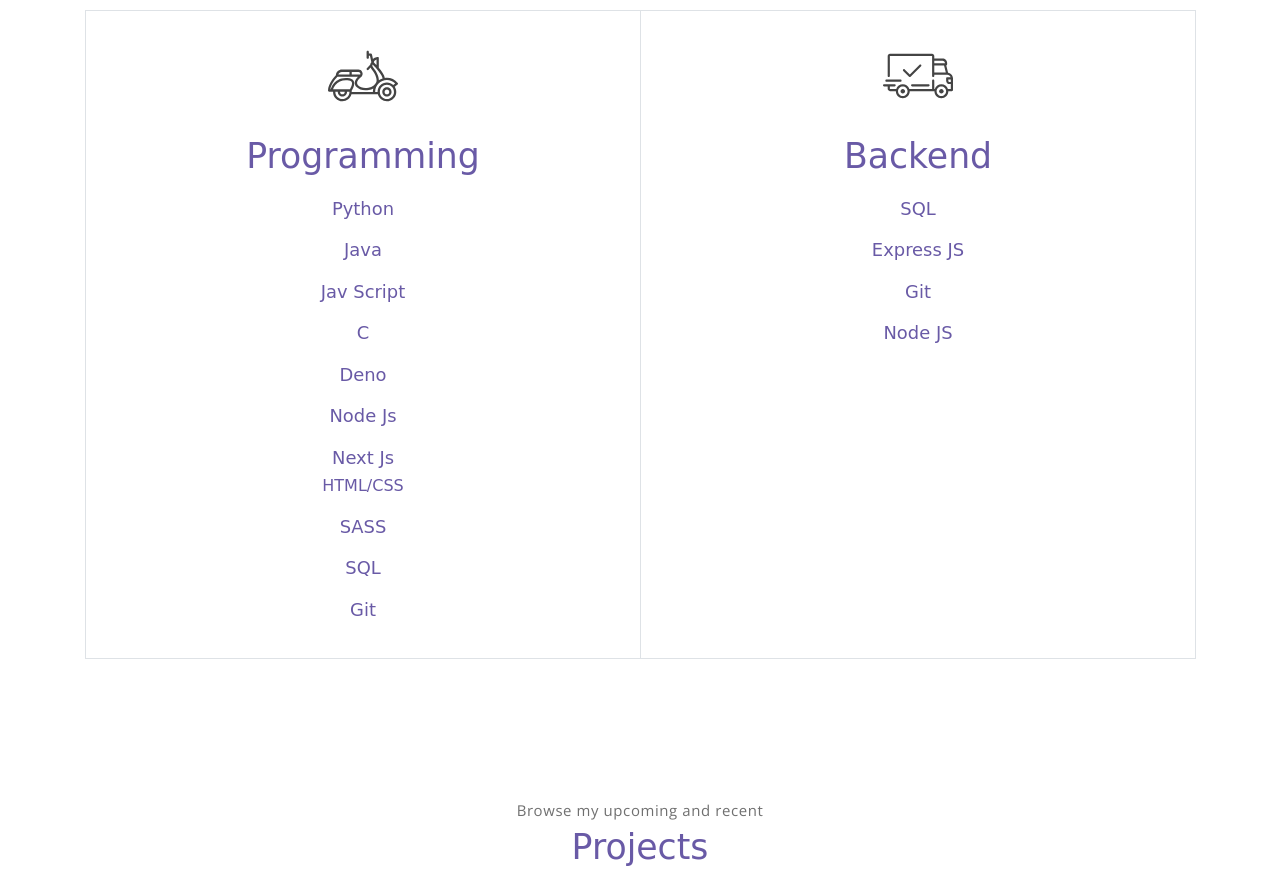
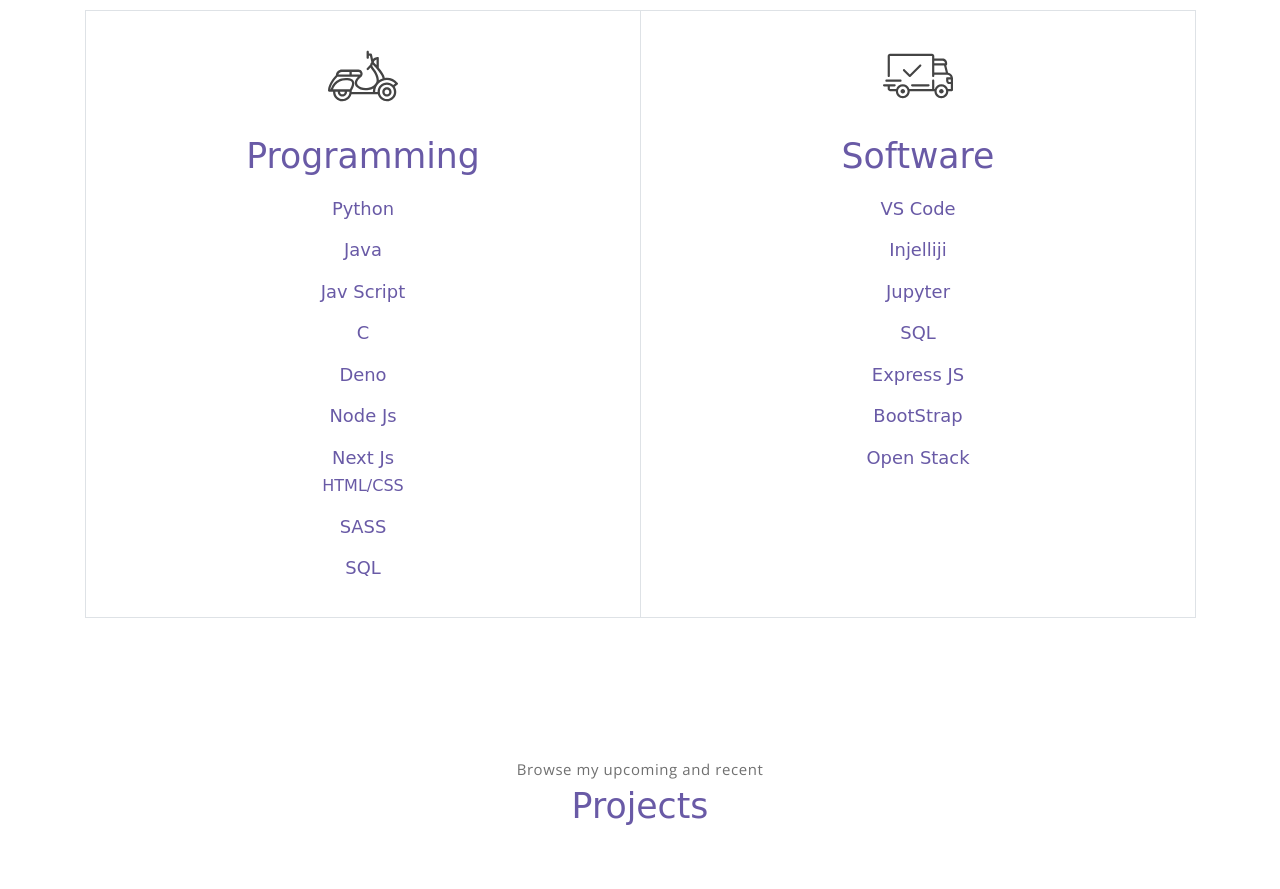
Before and after one commit to mennacode/Landing-Page, a plain HTML site: page index.html in a window 1280 px wide. Shown: the part 1340-2229 px from the top of the page. Drawn offline with nearby package versions, Linux system fonts and the light colour scheme; a web font is replaced by a local one.

Commit message:
Update index.html

```diff
--- a/index.html
+++ b/index.html
@@ -129,7 +129,6 @@
                             <h6 class="testimonial-card-title">HTML/CSS</h6>
                             <h6 class="testimonial-card-title">SASS</h6>
                             <h6 class="testimonial-card-title">SQL</h6>
-                            <h6 class="testimonial-card-title">Git</h6>
 
                         </div>
                     </div>
@@ -141,14 +140,20 @@
                             alt="Download free bootstrap 4 landing page, free boootstrap 4 templates, Download free bootstrap 4.1 landing page, free boootstrap 4.1.1 templates, meyawo Landing page">
                     </div>
                     <div class="pricing-card-body">
-                        <h6 class="pricing-card-title">Backend</h6>
+                        <h6 class="pricing-card-title">Software</h6>
                         <div class="pricing-card-list">
 
+                            <h6 class="testimonial-card-title">VS Code</h6>
 
-                            <h6 class="testimonial-card-title">SQL</h6>
-                            <h6 class="testimonial-card-title">Express JS</h6>
-                            <h6 class="testimonial-card-title">Git</h6>
-                            <h6 class="testimonial-card-title">Node JS</h6>
+                                                        <h6 class="testimonial-card-title">Injelliji</h6>
+
+                                                        <h6 class="testimonial-card-title">Jupyter</h6>
+
+                                                        <h6 class="testimonial-card-title">SQL</h6>
+
+                                                    <h6 class="testimonial-card-title">Express JS</h6>
+                            <h6 class="testimonial-card-title">BootStrap</h6>
+                            <h6 class="testimonial-card-title">Open Stack</h6>
 
                         </div>
                     </div>
```
